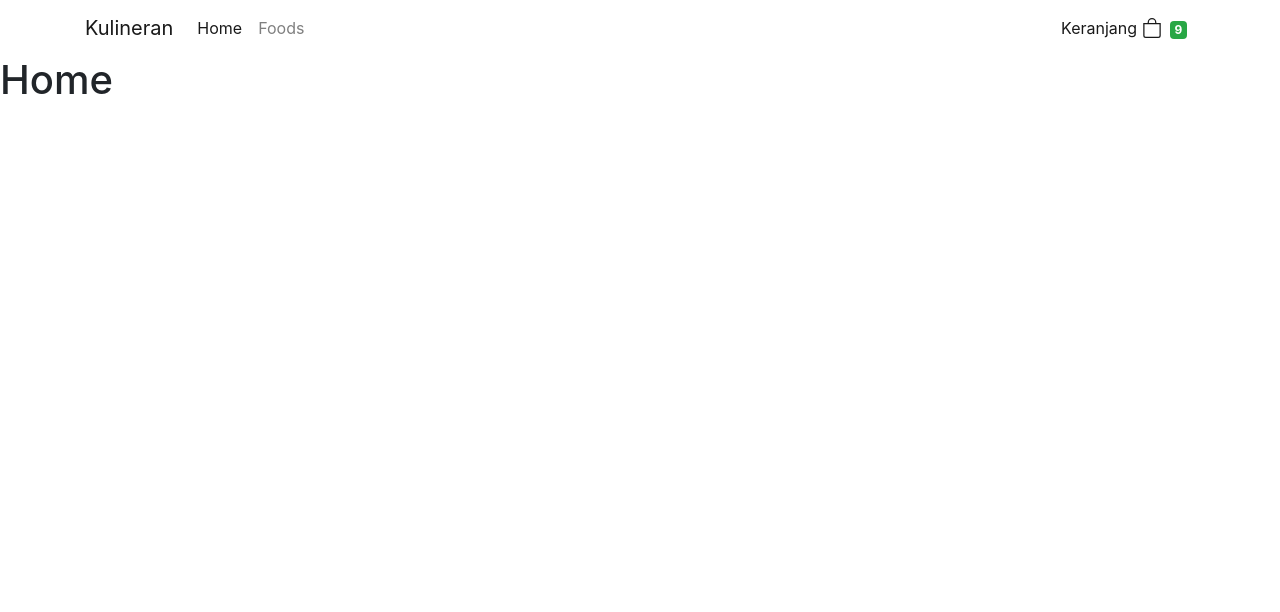
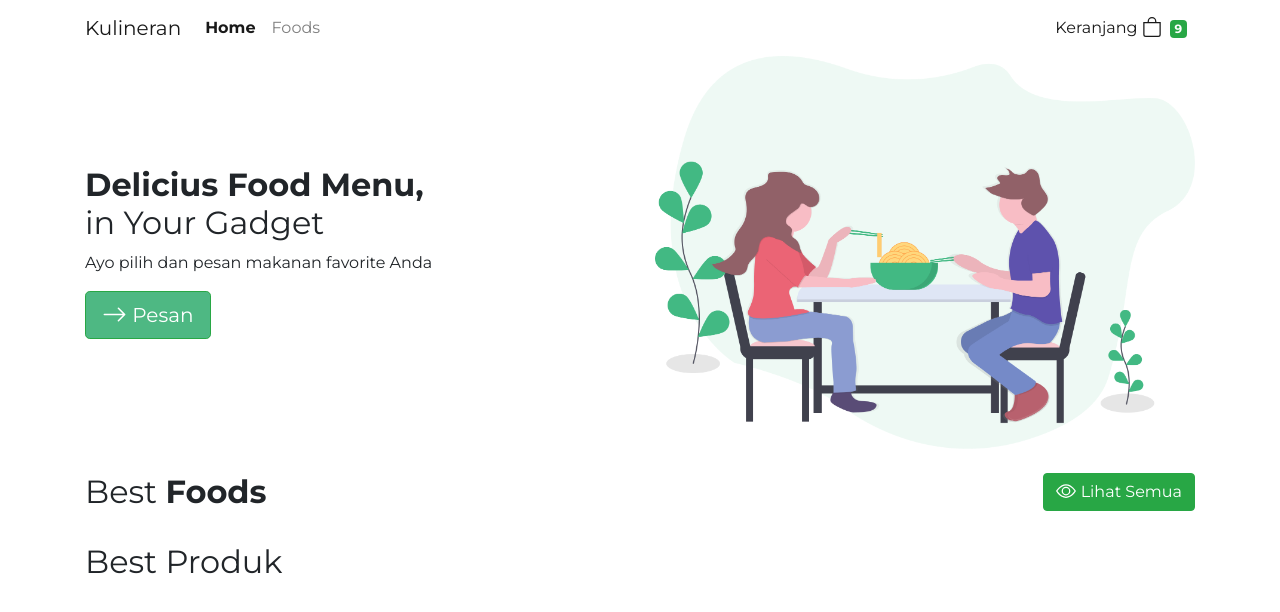
Before and after one commit to endijulian/VueJs_Kuliner, a Vue app: page / in a window 1280 px wide. Shown: the top 612 px of the page. Built offline with nearby package versions, Linux system fonts and the light colour scheme.

Commit message:
commit 16/20/2021

```diff
--- a/public/index.html
+++ b/public/index.html
@@ -5,6 +5,9 @@
     <meta http-equiv="X-UA-Compatible" content="IE=edge">
     <meta name="viewport" content="width=device-width,initial-scale=1.0">
     <link rel="icon" href="<%= BASE_URL %>favicon.ico">
+    <link rel="preconnect" href="https://fonts.googleapis.com">
+  <link rel="preconnect" href="https://fonts.gstatic.com" crossorigin>
+  <link href="https://fonts.googleapis.com/css2?family=Montserrat:wght@300;400;700&display=swap" rel="stylesheet">
     <title><%= htmlWebpackPlugin.options.title %></title>
   </head>
   <body>
--- a/src/App.vue
+++ b/src/App.vue
@@ -1,5 +1,11 @@
 <template>
   <div id="app">
-    <router-view/>
+    <router-view />
   </div>
 </template>
+
+<style scoped>
+#app {
+  font-family: "Montserrat", sans-serif;
+}
+</style>
--- /dev/null
+++ b/src/components/Hero.vue
@@ -0,0 +1,67 @@
+<template>
+  <div class="hero">
+    <!-- //DESKTOP -->
+    <div class="d-none d-md-block">
+      <div class="row">
+        <div class="col-md-6">
+          <div class="d-flex h-100">
+            <div class="justify-content-center align-self-center">
+              <h2>
+                <strong>Delicius Food Menu, </strong> <br />
+                in Your Gadget
+              </h2>
+              <p>Ayo pilih dan pesan makanan favorite Anda</p>
+              <button
+                class="btn btn-lg btn-success"
+                style="background-color: #4eb883"
+              >
+                <b-icon-arrow-right></b-icon-arrow-right> Pesan
+              </button>
+            </div>
+          </div>
+        </div>
+        <div class="col-md-6">
+          <img src="../assets/images/ilustrasi.png" alt="" width="100%" />
+        </div>
+      </div>
+    </div>
+
+    <!-- Mobile -->
+    <div class="d-md-none d-sm-block">
+      <div class="row mt-4">
+        <div class="col-md-6 mb-3">
+          <img src="../assets/images/ilustrasi.png" alt="" width="100%" />
+        </div>
+        <div class="col-md-6">
+          <div class="d-flex h-100">
+            <div class="justify-content-center align-self-center">
+              <h2>
+                <strong>Delicius Food Menu, </strong> <br />
+                in Your Gadget
+              </h2>
+              <p>Ayo pilih dan pesan makanan favorite Anda</p>
+              <button
+                class="btn btn-lg btn-success"
+                style="background-color: #4eb883"
+              >
+                <b-icon-arrow-right></b-icon-arrow-right> Pesan
+              </button>
+            </div>
+          </div>
+        </div>
+      </div>
+    </div>
+  </div>
+</template>
+
+<script>
+export default {
+  name: "Hero",
+};
+</script>
+
+<style>
+/* button .btn-success {
+  background-color: #939a96;
+} */
+</style>
--- a/src/components/Navbar.vue
+++ b/src/components/Navbar.vue
@@ -45,4 +45,7 @@ export default {
 </script>
 
 <style>
+.router-link-exact-active {
+  font-weight: bold;
+}
 </style>
--- a/src/views/Foods.vue
+++ b/src/views/Foods.vue
@@ -1,12 +1,18 @@
 <template>
   <div>
     <Navbar />
-    <h2>Daftar Makanan</h2>
+    <div class="container">
+      <div class="row mt-4">
+        <div class="col">
+          <h2>Daftar <strong>Makanan</strong></h2>
+        </div>
+      </div>
+    </div>
   </div>
 </template>
 
 <script>
-import Navbar from "@/components/Navbar.vue"
+import Navbar from "@/components/Navbar.vue";
 
 export default {
   name: "Foods",
--- a/src/views/Home.vue
+++ b/src/views/Home.vue
@@ -1,17 +1,38 @@
 <template>
   <div class="home">
     <Navbar />
-    <h1>Home</h1>
+    <div class="container">
+      <Hero />
+
+      <div class="row mt-4">
+        <div class="col">
+          <h2>Best <strong>Foods</strong></h2>
+        </div>
+        <div class="col">
+          <router-link to="/foods" class="btn btn-success float-right"
+            ><b-icon-eye></b-icon-eye> Lihat Semua</router-link
+          >
+        </div>
+      </div>
+
+      <div class="row mb-3">
+        <div class="col-md-4 mt-4">
+          <h2>Best Produk</h2>
+        </div>
+      </div>
+    </div>
   </div>
 </template>
 
 <script>
 import Navbar from "@/components/Navbar.vue";
+import Hero from "@/components/Hero.vue";
 
 export default {
   name: "Home",
   components: {
     Navbar,
+    Hero,
   },
 };
 </script>
```
Also changed, not shown: src/assets/images/ilustrasi.png (added), src/components/CardProduct.vue (added).
